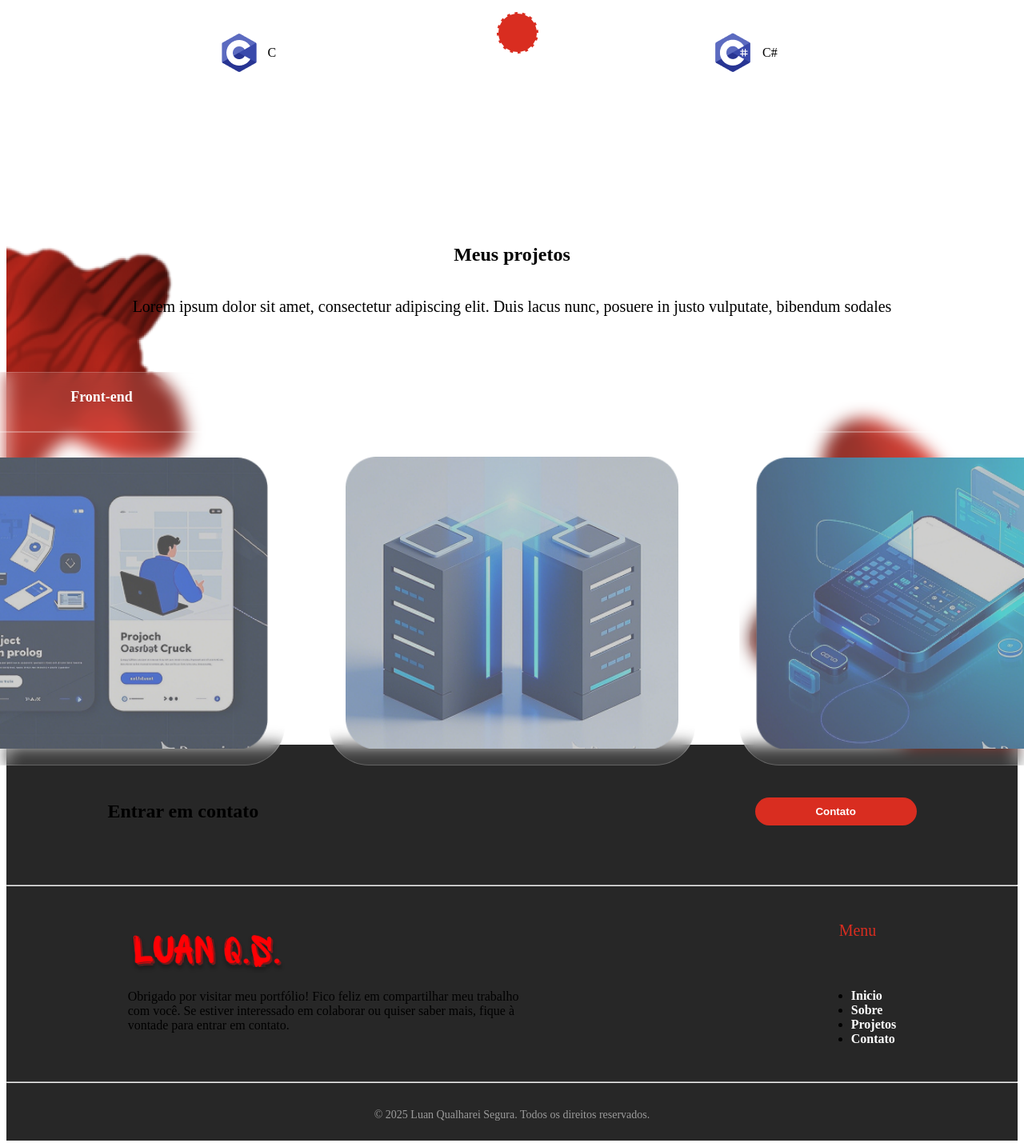
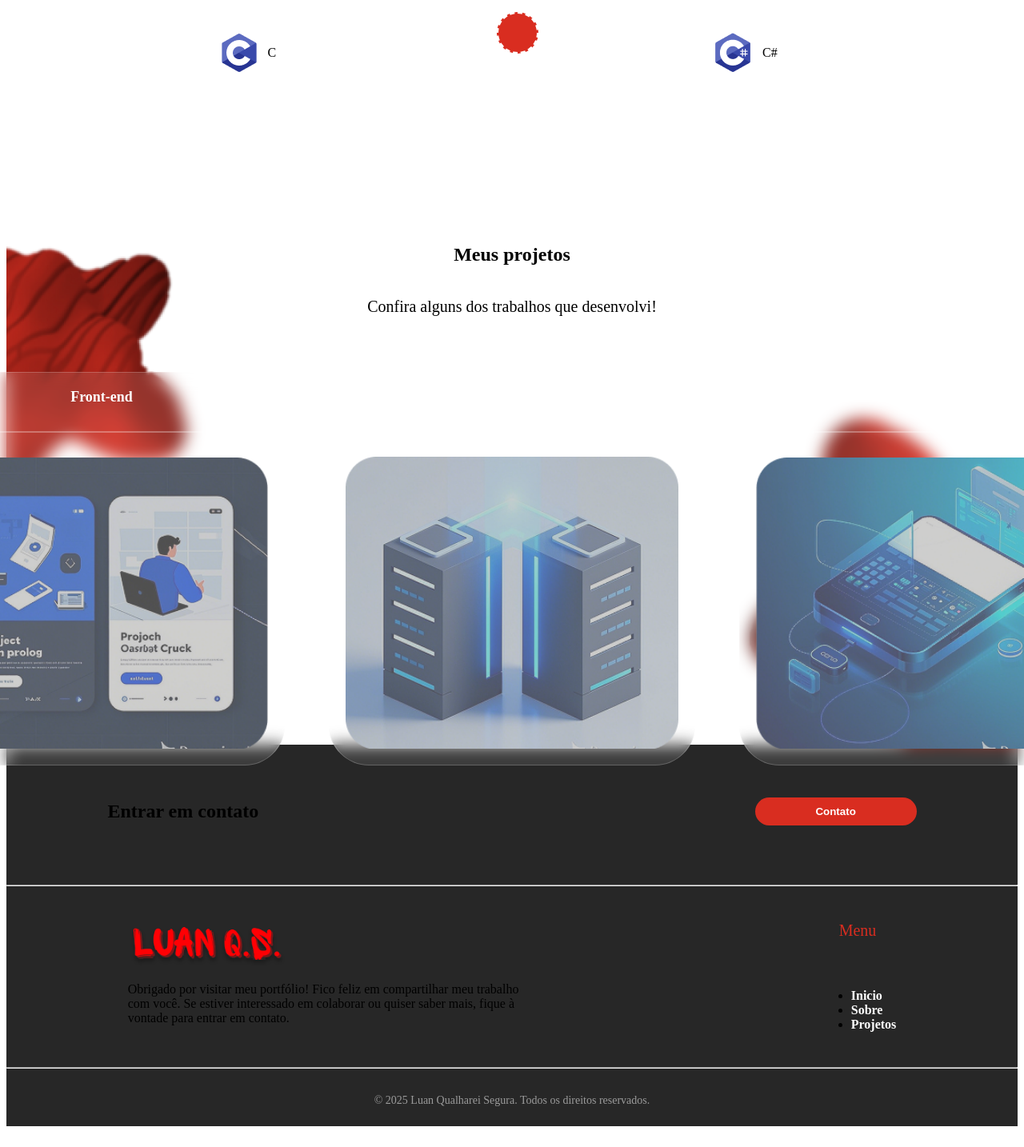
Before and after one commit to LuanQS2/My-Portfolio-Luan, an Angular app: page / in a window 1280 px wide. Shown: the part 1989-3423 px from the top of the page at 80% size. Built offline with nearby package versions, Linux system fonts and the light colour scheme.

Commit message:
feat: home new style

```diff
--- a/src/app/components/footer/footer.component.html
+++ b/src/app/components/footer/footer.component.html
@@ -4,7 +4,7 @@
       <h2>Entrar em contato</h2>
     </div>
     <div class="contact-btn">
-      <button><a href="#">Contato</a></button>
+      <button><a href="https://wa.me/qr/GKXITYMQ4FPUH1" target="_blank">Contato</a></button>
     </div>
   </div>
   <hr>
@@ -23,7 +23,6 @@
         <li><a href="#">Inicio</a></li>
         <li><a href="#">Sobre</a></li>
         <li><a href="#">Projetos</a></li>
-        <li><a href="#">Contato</a></li>
       </ul>
     </div>
   </div>
--- a/src/app/components/header/header.component.html
+++ b/src/app/components/header/header.component.html
@@ -6,7 +6,7 @@
           <li><a href="#">Sobre</a></li>
           <span class="logo"><img src="/assets/img/Logo.svg"/></span>
           <li><a href="#">Projetos</a></li>
-          <li><a href="#">Contato</a></li>
+          <li><a href="https://wa.me/qr/GKXITYMQ4FPUH1" target="_blank">Contato</a></li>
       </ul>
   </nav>
 </header>
--- a/src/app/components/home/home.component.html
+++ b/src/app/components/home/home.component.html
@@ -8,7 +8,7 @@
             <h2>Desenvolvedor de Software</h2>
         </div>
         <div class="button-hero">
-          <button class="btn-contato"><a href="#">Contato</a></button>
+          <button class="btn-contato"><a href="https://wa.me/qr/GKXITYMQ4FPUH1" target="_blank">Contato</a></button>
           <button class="btn-download"><a href="#" download="Luan Curriculo (7) (1).pdf">Download CV</a></button>
         </div>
     </div>
@@ -68,7 +68,7 @@
 
     <div class="primary-container">
       <h2>Meus <span>projetos</span></h2>
-      <p>Lorem ipsum dolor sit amet, consectetur adipiscing elit. Duis lacus nunc, posuere in justo vulputate, bibendum sodales </p>
+      <p>Confira alguns dos trabalhos que desenvolvi! </p>
     </div>
     <div class="box-container">
       <div class="carousel">
--- a/src/app/components/home/home.component.scss
+++ b/src/app/components/home/home.component.scss
@@ -108,6 +108,8 @@ main {
       gap: 130px;
       margin-top: 50px;
       padding: 0 8%;
+
+
 
       .about-text {
         display: flex;
```
